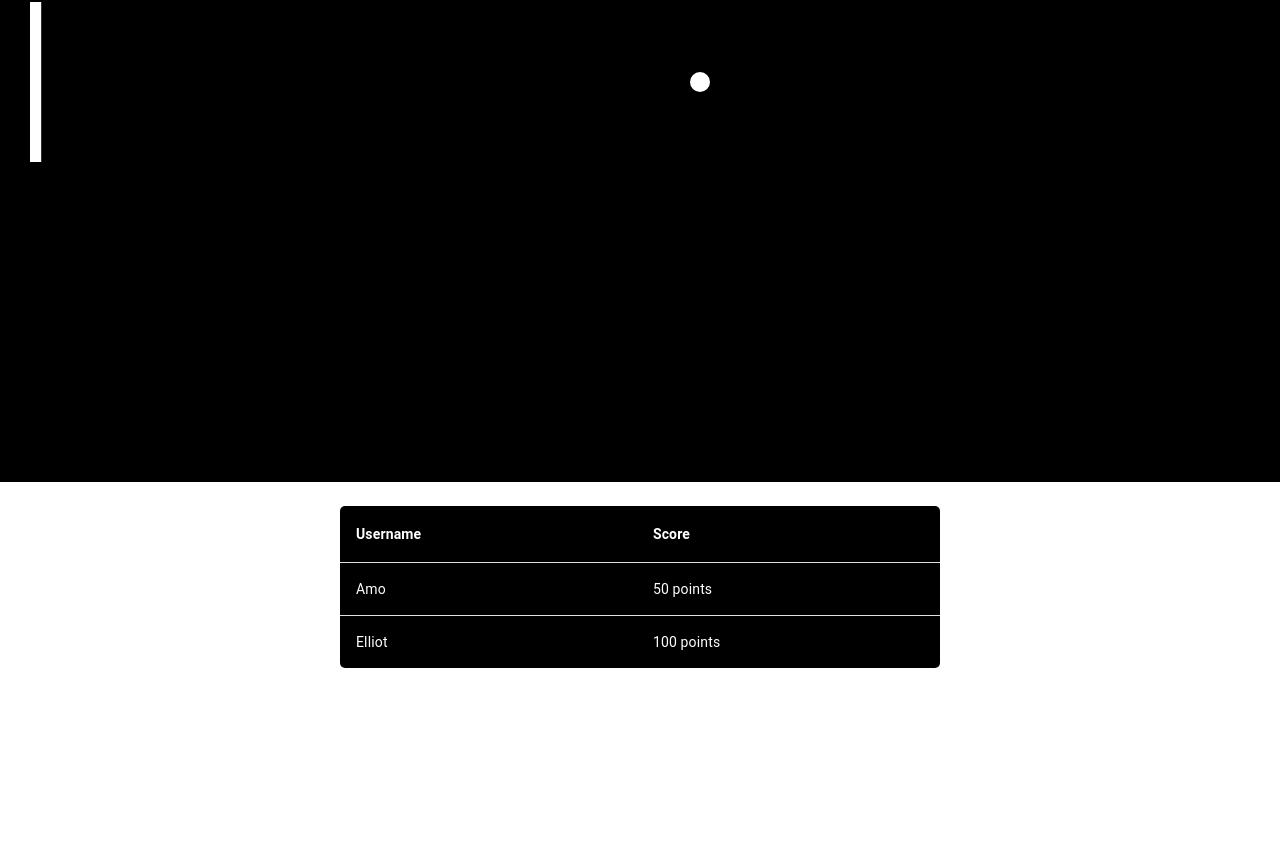
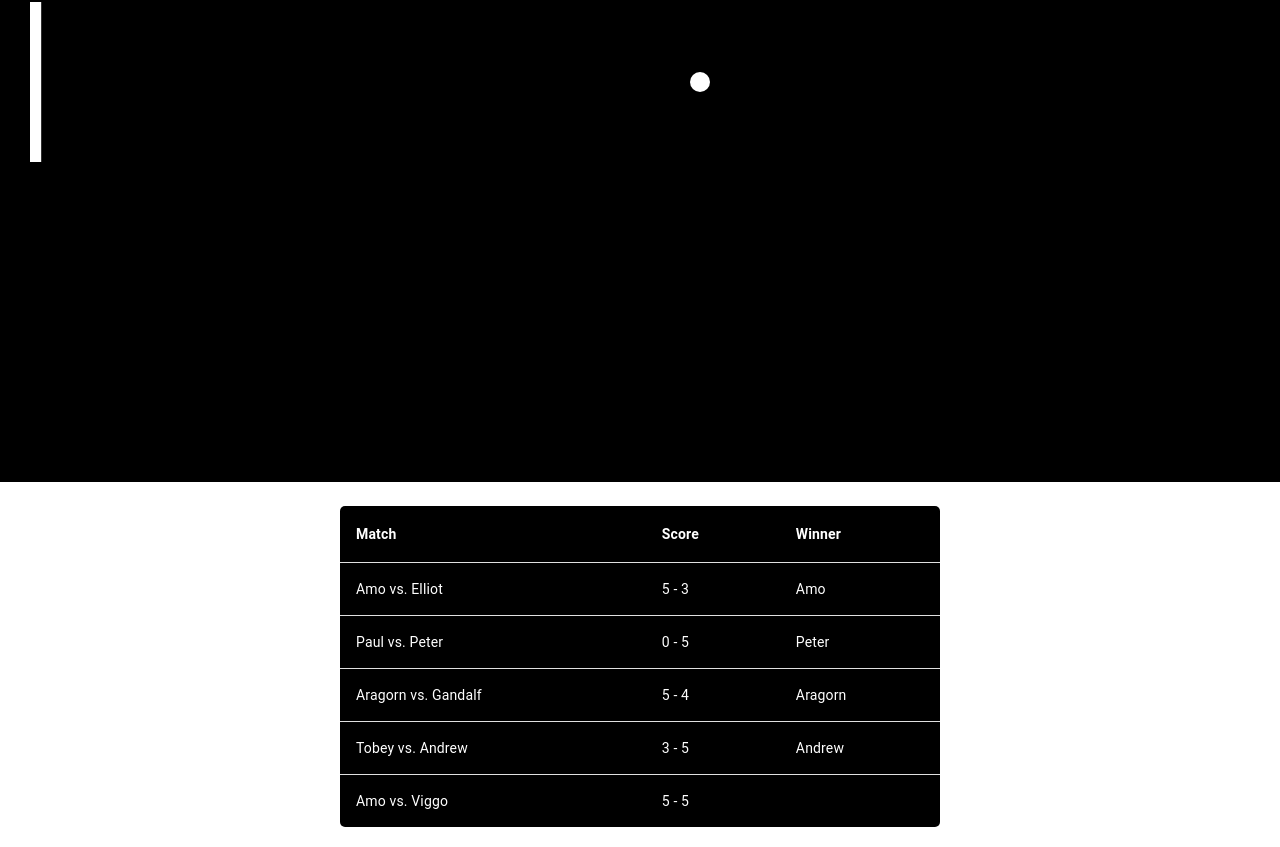
Before and after one commit to Aman-Hundal/PongJS, a React (Create React App) app in the folder frontend/: page / in a window 1280 px wide. Shown: the part 521-1368 px from the top of the page. Before the commit the page ends 1209 px from the top, so only its background shows below. Built offline with nearby package versions, Linux system fonts and the light colour scheme.

Commit message:
leaderboard revision

```diff
--- a/frontend/src/App.js
+++ b/frontend/src/App.js
@@ -40,15 +40,35 @@ const animateTimer = (timerRef) => {
 }
 
 //testdata
-const testData = [{name: "Amo", score: 50}, {name:"Elliot", score: 100}];
+const testData = [
+  {id: 1, p1: "Amo", p2: "Elliot", score:[5,3], winner: "Amo"},
+  {id: 2, p1: "Paul", p2: "Peter", score:[0,5], winner: "Peter"},
+  {id: 3, p1: "Aragorn", p2: "Gandalf", score:[5,4], winner: "Aragorn"},
+  {id: 4, p1: "Tobey", p2: "Andrew", score:[3,5], winner: "Andrew"},
+  {id: 5, p1: "Amo", p2: "Viggo", score:[5,5], winner: ""}
+]
 
   return (
     <div className="App">
       <h1>Pong!</h1>
       <Canvas scoreP1={state.scoreP1} scoreP2={state.scoreP2} increaseScoreP1={increaseScoreP1} increaseScoreP2={increaseScoreP2} mins={state.minutes} secs={state.seconds} animateTimer={animateTimer} />
-      <Leaderboard users={testData} />
+      <Leaderboard matches={testData} />
     </div>
   );
 }
 
 export default App;
+
+// to do:
+//singe player functionalty
+// play and play again button at game end
+// message stating which player won
+// game reset logic after game end and play again cliked
+// draw, win, lose functionality
+
+// refactor
+
+//multiplayer functionality
+// websockets at multiplayer functionality
+// user login
+// leaderboard = recent game scores of last 5 games MONGO DB
--- a/frontend/src/components/Canvas.jsx
+++ b/frontend/src/components/Canvas.jsx
@@ -200,7 +200,7 @@ const Canvas = function(props) {
   const render = () => {
 
     if (endGame(scoreRef.current, timerRef.current)) {
-      return ;
+      return;
     }
 
     const canvas = canvasRef.current;
--- a/frontend/src/components/Leaderboard.jsx
+++ b/frontend/src/components/Leaderboard.jsx
@@ -8,21 +8,23 @@ import TableRow from '@mui/material/TableRow';
 import './styles/Leaderboard.css';
 
 export default function Leaderboard(props) {
-  const {users} = props;
+  const {matches} = props;
   return (
     <TableContainer class="container">
       <Table sx={{ width: 600, margin:'auto', background: "black"}} aria-label="simple table">
         <TableHead>
           <TableRow>
-            <TableCell sx={{color: "white"}}><strong>Username</strong></TableCell>
+            <TableCell sx={{color: "white"}}><strong>Match</strong></TableCell>
             <TableCell sx={{color: "white"}}><strong>Score</strong></TableCell>
+            <TableCell sx={{color: "white"}}><strong>Winner</strong></TableCell>
           </TableRow>
         </TableHead>
         <TableBody>
-          {users.map((user) => (
-            <TableRow key={user.id} sx={{ '&:last-child td, &:last-child th': { border: 0 } }}>
-              <TableCell sx={{color: "white"}}>{user.name}</TableCell>
-              <TableCell sx={{color: "white"}}>{user.score} points</TableCell>
+          {matches.map((match) => (
+            <TableRow key={match.id} sx={{ '&:last-child td, &:last-child th': { border: 0 } }}>
+              <TableCell sx={{color: "white"}}>{match.p1} vs. {match.p2}</TableCell>
+              <TableCell sx={{color: "white"}}>{match.score[0]} - {match.score[1]}</TableCell>
+              <TableCell sx={{color: "white"}}>{match.winner}</TableCell>
             </TableRow>
           ))}
         </TableBody>
--- a/frontend/src/components/Timer.jsx
+++ b/frontend/src/components/Timer.jsx
@@ -1,5 +1,3 @@
-import {useEffect} from 'react';
-
 const Timer = (props) => {
   const {mins, secs, animateTimer} = props;
 
```
Also changed, not shown: frontend/src/components/Button.jsx (added, +8 -0 lines).
